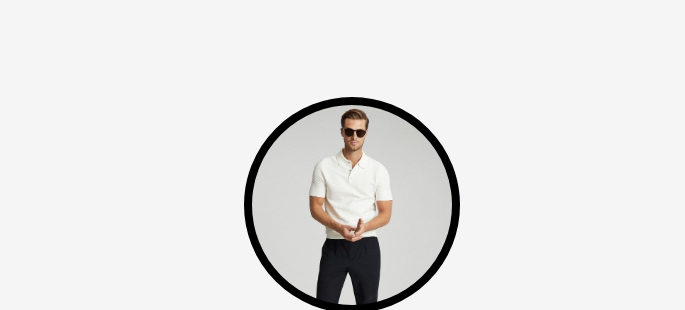
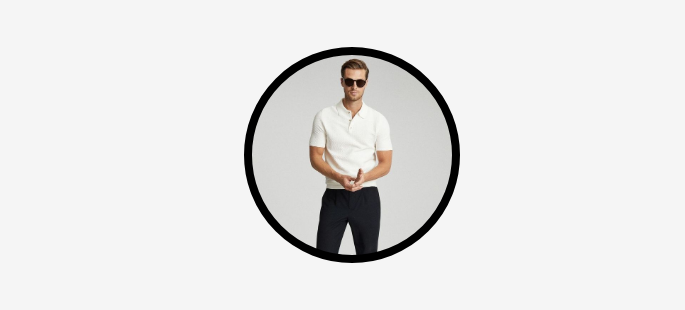
Before and after one commit to andres-ldr/portfolio-oop, a website: page src/about.html in a window 1280 px wide. Shown: the part 64-374 px from the top of the page, without its empty margins (288-973 px from the left). Drawn offline with nearby package versions, Linux system fonts and the light colour scheme; files that its build step writes are made by us from their sources.

Commit message:
add spacing

```diff
--- a/src/sass/components/_about-me.scss
+++ b/src/sass/components/_about-me.scss
@@ -3,7 +3,8 @@
   flex-direction: column;
   justify-content: center;
   align-items: center;
-  padding-top: 10rem;
+  padding-bottom: 7rem;
+  padding-top: 5rem;
 
   h3 {
     font-size: 3rem;
--- a/src/sass/components/_card.scss
+++ b/src/sass/components/_card.scss
@@ -1,5 +1,4 @@
 .card {
-  // width: 90%;
   height: 150px;
   padding: 3rem;
   box-shadow: 3px 1.5px 0 4px #222222;
@@ -14,6 +13,7 @@
   h5 {
     font-size: 2rem;
     font-weight: 400;
+    padding-bottom: 2rem;
   }
   p {
     font-size: 1.5rem;
@@ -39,7 +39,7 @@
   }
 
   &-work {
-    @include cardWidth(100%, 3rem);
+    //@include cardWidth(100%, 3rem);
     margin-bottom: 4rem;
   }
 
```
